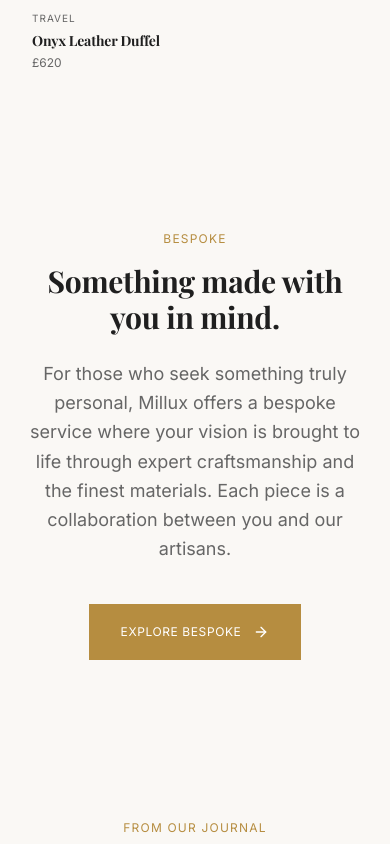
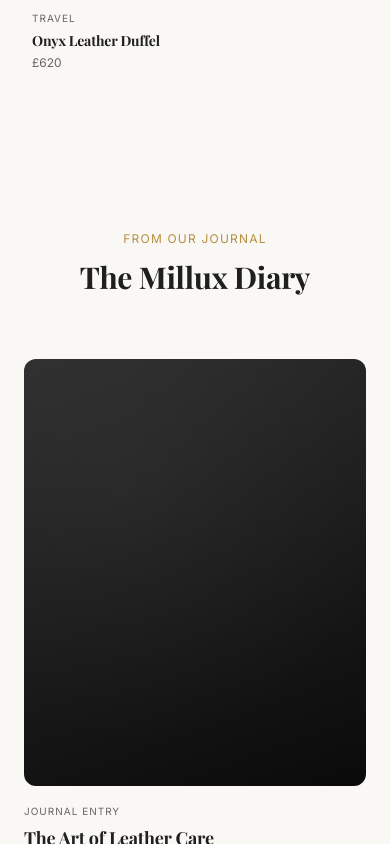
Before and after one commit to antoniodemax/millux-bag-boutique, a React (Vite) app: page / in a window 390 px wide. Shown: the part 11156-12000 px from the top of the page. Built offline with nearby package versions, Linux system fonts and the light colour scheme.

Commit message:
improved the responsive layout across all devices

```diff
--- a/src/components/PremiumNavbar.tsx
+++ b/src/components/PremiumNavbar.tsx
@@ -6,7 +6,6 @@ import { motion } from 'framer-motion';
 const leftLinks = [
   { label: 'Collections', path: '/shop' },
   { label: 'New Arrivals', path: '/shop' },
-  { label: 'Bespoke', path: '/contact' },
 ];
 
 const rightLinks = [
@@ -113,129 +112,3 @@ const PremiumNavbar = () => {
 };
 
 export default PremiumNavbar;
-
-
-
-// import { useState, useEffect } from 'react';
-// import { Link } from 'react-router-dom';
-// import { Search, ShoppingBag, Menu, X } from 'lucide-react';
-// import { motion } from 'framer-motion';
-
-// const leftLinks = [
-//   { label: 'Collections', path: '/shop' },
-//   { label: 'New Arrivals', path: '/shop' },
-//   { label: 'Bespoke', path: '/contact' },
-// ];
-
-// const rightLinks = [
-//   { label: 'About', path: '/about' },
-//   { label: 'Stockists', path: '/contact' },
-// ];
-
-// const PremiumNavbar = () => {
-//   const [scrolled, setScrolled] = useState(false);
-//   const [mobileMenuOpen, setMobileMenuOpen] = useState(false);
-
-//   useEffect(() => {
-//     const handleScroll = () => setScrolled(window.scrollY > 24);
-//     window.addEventListener('scroll', handleScroll);
-//     return () => window.removeEventListener('scroll', handleScroll);
-//   }, []);
-
-//   return (
-//    <header className="fixed top-0 inset-x-0 z-50 h-[88px] bg-[#F8F6F2] border-b border-[#ECE7E0] transition-all duration-300">
-//       <div className="h-full px-6 md:px-12 flex items-center justify-between relative">
-//         {/* Left links */}
-//         <nav className="hidden md:flex items-center gap-8">
-//           {leftLinks.map((link) => (
-//             <Link
-//               key={link.label}
-//               to={link.path}
-//               className="text-xs uppercase tracking-widest text-[#1F1F1F]/80 hover:text-[#B68D40] transition-colors duration-300"
-//             >
-//               {link.label}
-//             </Link>
-//           ))}
-//         </nav>
-
-//         {/* Mobile menu button */}
-//         <button
-//           className="md:hidden text-[#1F1F1F]"
-//           onClick={() => setMobileMenuOpen((v) => !v)}
-//           aria-label="Toggle menu"
-//         >
-//           {mobileMenuOpen ? <X size={20} /> : <Menu size={20} />}
-//         </button>
-
-//         {/* Center brand mark */}
-//         <Link
-//           to="/"
-//           className="absolute left-1/2 -translate-x-1/2 flex items-center justify-center overflow-hidden w-[220px] h-full"
-//         >
-//         {/* <Link
-//           to="/"
-//           className="absolute left-1/2 -translate-x-1/2 flex flex-col items-center"
-//         > */}
-//           <motion.img
-//             initial={{ opacity: 0 }}
-//             animate={{ opacity: 1 }}
-//             transition={{ duration: 0.5 }}
-//             src="/MILLUX COLLECTIONS LOGO.png"
-//             alt="Millux Collections"
-//             className="w-[270px] max-w-none scale-[2.8] object-contain"
-//           />
-//         </Link>
-
-//         {/* Right links + icons */}
-//         <div className="hidden md:flex items-center gap-7">
-//           {rightLinks.map((link) => (
-//             <Link
-//               key={link.label}
-//               to={link.path}
-//               className="text-xs uppercase tracking-widest text-[#1F1F1F]/80 hover:text-[#B68D40] transition-colors duration-300"
-//             >
-//               {link.label}
-//             </Link>
-//           ))}
-//           <button
-//             aria-label="Search"
-//             className="text-[#1F1F1F]/80 hover:text-[#B68D40] transition-colors duration-300"
-//           >
-//             <Search size={18} strokeWidth={1.5} />
-//           </button>
-//           <button
-//             aria-label="Bag"
-//             className="relative text-[#1F1F1F]/80 hover:text-[#B68D40] transition-colors duration-300"
-//           >
-//             <ShoppingBag size={18} strokeWidth={1.5} />
-//             <span className="absolute -top-2 -right-2 w-4 h-4 flex items-center justify-center bg-[#B68D40] text-white text-[9px] font-medium">
-//               2
-//             </span>
-//           </button>
-//         </div>
-//       </div>
-
-//       {/* Mobile dropdown */}
-//       {mobileMenuOpen && (
-//         <motion.div
-//           initial={{ opacity: 0, y: -10 }}
-//           animate={{ opacity: 1, y: 0 }}
-//           className="md:hidden bg-white border-b border-[#EAE5DF] px-6 py-6 flex flex-col gap-5"
-//         >
-//           {[...leftLinks, ...rightLinks].map((link) => (
-//             <Link
-//               key={link.label}
-//               to={link.path}
-//               onClick={() => setMobileMenuOpen(false)}
-//               className="text-xs uppercase tracking-widest text-[#1F1F1F]/80"
-//             >
-//               {link.label}
-//             </Link>
-//           ))}
-//         </motion.div>
-//       )}
-//     </header>
-//   );
-// };
-
-// export default PremiumNavbar;
--- a/src/pages/Index.tsx
+++ b/src/pages/Index.tsx
@@ -480,29 +480,6 @@ const HomePage = () => {
         </motion.div>
       </section>
 
-      {/* ---------------- BESPOKE ---------------- */}
-      <section className="py-20 md:py-28 px-6 md:px-12 text-center">
-        <Reveal className="max-w-2xl mx-auto">
-          <p className="text-xs uppercase tracking-widest text-[#B68D40] mb-4">
-            BESPOKE
-          </p>
-          <h2 className="font-playfair text-3xl md:text-4xl text-[#1F1F1F] mb-6">
-            Something made with you in mind.
-          </h2>
-          <p className="text-lg leading-relaxed text-[#666666] max-w-xl mb-10">
-            For those who seek something truly personal, Millux offers a bespoke
-            service where your vision is brought to life through expert
-            craftsmanship and the finest materials. Each piece is a
-            collaboration between you and our artisans.
-          </p>
-          <Link
-            to="/#"
-            className="inline-flex items-center gap-3 bg-[#B68D40] text-white uppercase text-xs tracking-wider px-8 py-5 hover:bg-[#1F1F1F] hover:text-[#B68D40] transition-all duration-300"
-          >
-            Explore Bespoke <ArrowRight size={16} />
-          </Link>
-        </Reveal>
-      </section>
 
       {/* ---------------- SOCIAL / INSTAGRAM-STYLE SECTION ---------------- */}
       <section className="py-20 md:py-28 px-6 md:px-12">
```
Also changed, not shown: .eslintrc.cjs (added).
